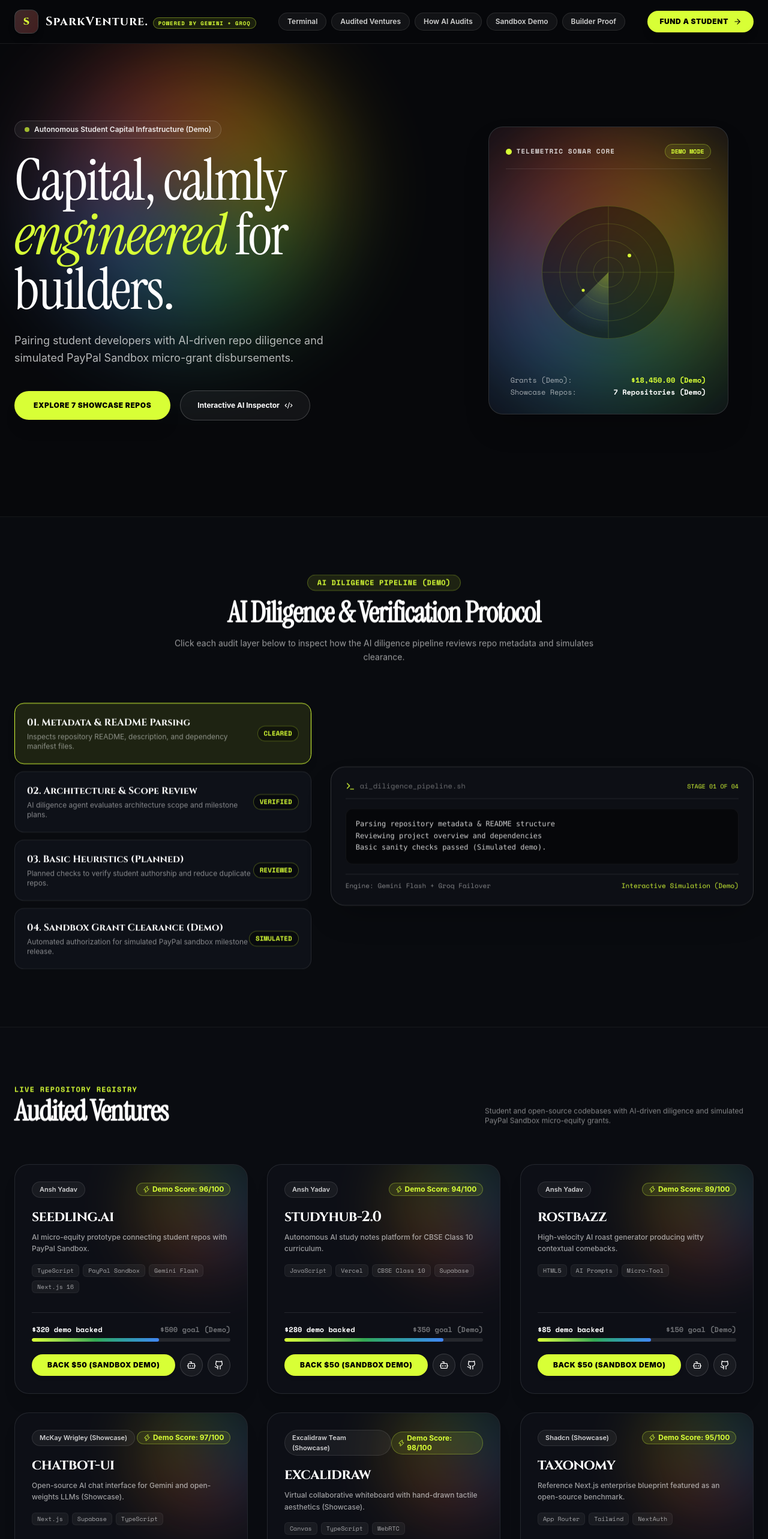
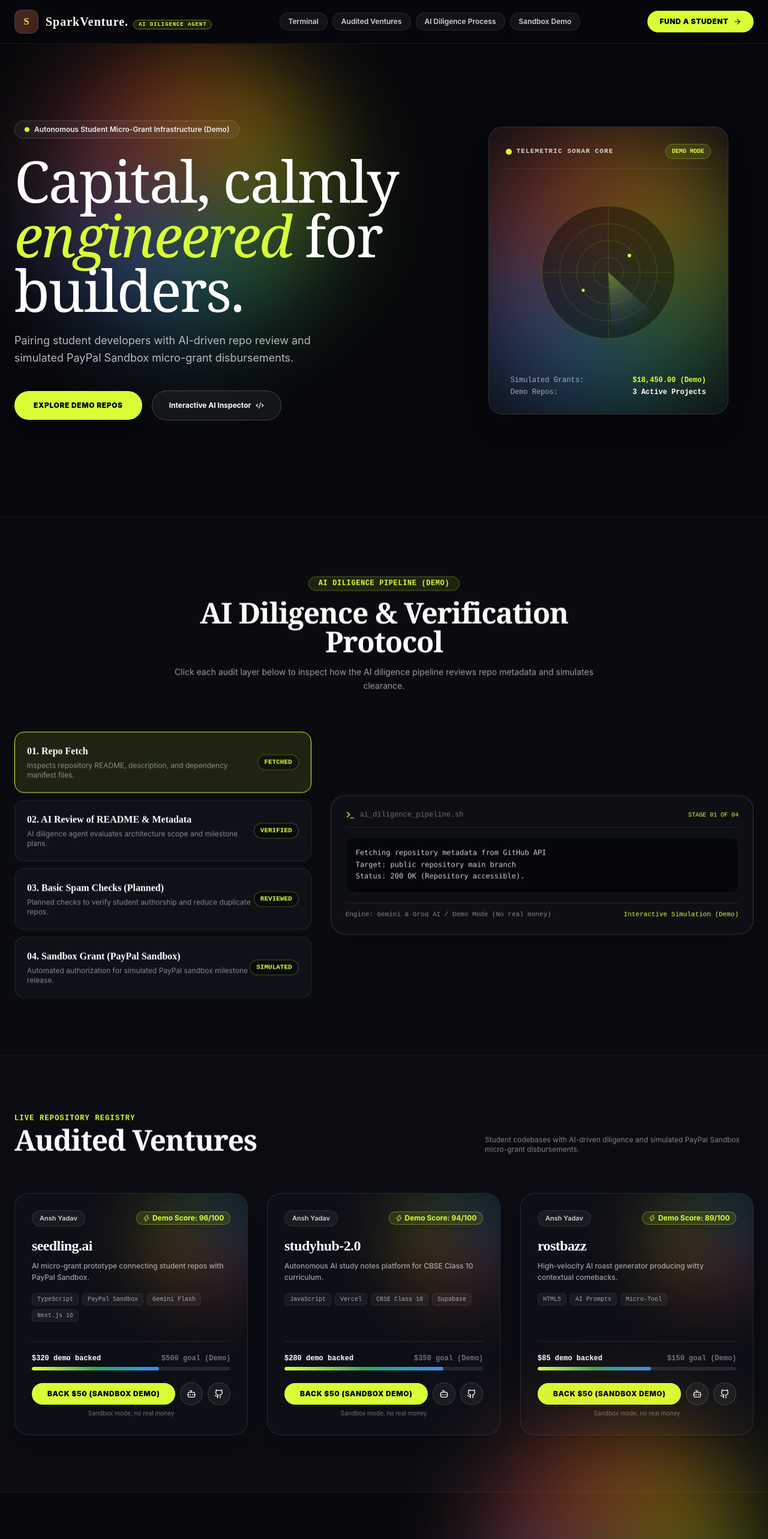
Before and after one commit to anshydv3653-git/seedling.ai, a Next.js app: page / in a window 1280 px wide. Shown: the top 2566 px of the page at 60% size. Built offline with nearby package versions, Linux system fonts and the light colour scheme.

Commit message:
Update: Homepage text and truthful demo claims

```diff
--- a/app/layout.tsx
+++ b/app/layout.tsx
@@ -2,27 +2,18 @@ import type { Metadata } from 'next';
 import './globals.css';
 
 export const metadata: Metadata = {
-  title: 'SparkVenture AI | Sovereign Student Capital & Code Diligence',
-  description:
-    'Autonomous micro-grants for student software builders backed by Google Gemini diligence and verified PayPal sandbox rails.',
+  title: 'SparkVenture AI | Student Micro-Grants',
+  description: 'AI-reviewed micro-grants for student builders, with PayPal Sandbox payments.',
 };
 
 export default function RootLayout({
   children,
-}: Readonly<{
+}: {
   children: React.ReactNode;
-}>) {
+}) {
   return (
     <html lang="en">
-      <head>
-        <link rel="preconnect" href="https://fonts.googleapis.com" />
-        <link rel="preconnect" href="https://fonts.gstatic.com" crossOrigin="anonymous" />
-        <link
-          href="https://fonts.googleapis.com/css2?family=Caveat:wght@600;700&family=Cinzel:wght@600;700;800;900&family=Instrument+Serif:ital@0;1&family=Plus+Jakarta+Sans:wght@300;400;500;600;700;800&family=Space+Mono:ital,wght@0,400;0,700;1,400&display=swap"
-          rel="stylesheet"
-        />
-      </head>
-      <body className="antialiased bg-[#07080B] text-[#F3F4F6] min-h-screen selection:bg-[#D8FF36] selection:text-black">
+      <body className="bg-[#07080B] text-[#EDEDED] antialiased">
         {children}
       </body>
     </html>
--- a/app/page.tsx
+++ b/app/page.tsx
@@ -66,7 +66,7 @@ const INITIAL_PROJECTS: Project[] = [
   {
     id: 'proj-1',
     title: 'seedling.ai',
-    tagline: 'AI micro-equity prototype connecting student repos with PayPal Sandbox.',
+    tagline: 'AI micro-grant prototype connecting student repos with PayPal Sandbox.',
     description: 'Venture audit prototype executing Gemini code reviews and simulated grant dispatches.',
     builder_name: 'Ansh Yadav',
     github_url: 'https://github.com/anshydv3653-git/seedling.ai',
@@ -98,54 +98,6 @@ const INITIAL_PROJECTS: Project[] = [
     raised_amount: 85,
     ai_score: 89,
     tags: ['HTML5', 'AI Prompts', 'Micro-Tool'],
-  },
-  {
-    id: 'proj-4',
-    title: 'chatbot-ui',
-    tagline: 'Open-source AI chat interface for Gemini and open-weights LLMs (Showcase).',
-    description: 'Production-ready chatbot frontend featured as an open-source architecture benchmark.',
-    builder_name: 'McKay Wrigley (Showcase)',
-    github_url: 'https://github.com/mckaywrigley/chatbot-ui',
-    target_amount: 450,
-    raised_amount: 0,
-    ai_score: 97,
-    tags: ['Next.js', 'Supabase', 'TypeScript'],
-  },
-  {
-    id: 'proj-5',
-    title: 'excalidraw',
-    tagline: 'Virtual collaborative whiteboard with hand-drawn tactile aesthetics (Showcase).',
-    description: 'Zero-latency vector drawing canvas featured as an open-source engineering reference.',
-    builder_name: 'Excalidraw Team (Showcase)',
-    github_url: 'https://github.com/excalidraw/excalidraw',
-    target_amount: 500,
-    raised_amount: 0,
-    ai_score: 98,
-    tags: ['Canvas', 'TypeScript', 'WebRTC'],
-  },
-  {
-    id: 'proj-6',
-    title: 'taxonomy',
-    tagline: 'Reference Next.js enterprise blueprint featured as an open-source benchmark.',
-    description: 'Open-source reference application demonstrating Next.js App Router and Tailwind CSS.',
-    builder_name: 'Shadcn (Showcase)',
-    github_url: 'https://github.com/shadcn/taxonomy',
-    target_amount: 400,
-    raised_amount: 0,
-    ai_score: 95,
-    tags: ['App Router', 'Tailwind', 'NextAuth'],
-  },
-  {
-    id: 'proj-7',
-    title: 'tldraw',
-    tagline: 'Tiny-footprint infinite drawing canvas featured as an open-source benchmark.',
-    description: 'High-performance interactive graphical SDK powering modern whiteboarding experiences.',
-    builder_name: 'Steve Ruiz & Team (Showcase)',
-    github_url: 'https://github.com/tldraw/tldraw',
-    target_amount: 500,
-    raised_amount: 0,
-    ai_score: 98,
-    tags: ['Graphics SDK', 'React', 'TypeScript'],
   },
 ];
 
@@ -326,34 +278,34 @@ export default function HomePage() {
 
   const astStages = [
     {
-      title: '01. Metadata & README Parsing',
-      status: 'CLEARED',
-      code: `Parsing repository metadata & README structure\nReviewing project overview and dependencies\nBasic sanity checks passed (Simulated demo).`,
+      title: '01. Repo Fetch',
+      status: 'FETCHED',
+      code: `Fetching repository metadata from GitHub API\nTarget: public repository main branch\nStatus: 200 OK (Repository accessible).`,
       desc: 'Inspects repository README, description, and dependency manifest files.',
     },
     {
-      title: '02. Architecture & Scope Review',
+      title: '02. AI Review of README & Metadata',
       status: 'VERIFIED',
-      code: `Identified Core Frameworks & Dependencies\nAI evaluation of project scope and execution\nPrimary model: Gemini Flash, Fallback: Groq LLaMA.`,
+      code: `Reading project overview, stack tags, and architecture\nReviewing scope against milestone micro-grant goals\nPrimary model: Gemini, Fallback: Groq.`,
       desc: 'AI diligence agent evaluates architecture scope and milestone plans.',
     },
     {
-      title: '03. Basic Heuristics (Planned)',
+      title: '03. Basic Spam Checks (Planned)',
       status: 'REVIEWED',
-      code: `Scanning public commit history and repo metadata\nFiltering obvious spam and empty submissions\nAdvanced Sybil resistance protocol in development.`,
+      code: `Scanning for empty repositories and duplicate submissions\nAutomated commit history heuristic in development\nHeuristic check: passed (simulated demo).`,
       desc: 'Planned checks to verify student authorship and reduce duplicate repos.',
     },
     {
-      title: '04. Sandbox Grant Clearance (Demo)',
+      title: '04. Sandbox Grant (PayPal Sandbox)',
       status: 'SIMULATED',
-      code: `Requested Grant: $50 - $500 USD (Demo)\nPayPal Sandbox Test Rail: READY FOR TEST\nDisbursement Verdict: Approved for Sandbox Demo.`,
+      code: `Grant Tier: $25 - $100 USD (Demo)\nPayPal Sandbox Orders & Capture: READY\nSimulated grant release authorized (No real money).`,
       desc: 'Automated authorization for simulated PayPal sandbox milestone release.',
     },
   ];
 
   return (
     <div className="min-h-screen bg-[#07080B] text-[#EDEDED] font-sans antialiased overflow-x-hidden selection:bg-[#D8FF36] selection:text-black">
-      {/* Top Navbar with 3D Monogram & All Multi-Buttons */}
+      {/* Top Navbar */}
       <nav className="sticky top-0 z-40 w-full border-b border-white/[0.08] bg-[#07080B]/90 backdrop-blur-md">
         <div className="mx-auto flex max-w-7xl items-center justify-between px-6 py-4">
           <div className="flex items-center gap-3">
@@ -368,7 +320,7 @@ export default function HomePage() {
                 SparkVenture.
               </span>
               <span className="ml-2 rounded-full border border-[#D8FF36]/40 bg-[#D8FF36]/10 px-2 py-0.5 text-[9px] font-mono-code font-bold uppercase tracking-widest text-[#D8FF36]">
-                POWERED BY GEMINI + GROQ
+                AI Diligence Agent
               </span>
             </div>
           </div>
@@ -381,13 +333,10 @@ export default function HomePage() {
               Audited Ventures
             </a>
             <a href="#ast" className="rounded-full border border-white/10 bg-white/5 px-3.5 py-1.5 text-xs font-semibold text-white/80 hover:bg-white/10 transition">
-              How AI Audits
+              AI Diligence Process
             </a>
             <a href="#charter" className="rounded-full border border-white/10 bg-white/5 px-3.5 py-1.5 text-xs font-semibold text-white/80 hover:bg-white/10 transition">
               Sandbox Demo
-            </a>
-            <a href="#creator" className="rounded-full border border-white/10 bg-white/5 px-3.5 py-1.5 text-xs font-semibold text-white/80 hover:bg-white/10 transition">
-              Builder Proof
             </a>
           </div>
 
@@ -403,17 +352,17 @@ export default function HomePage() {
         </div>
       </nav>
 
-      {/* Hero Section with Google 4-Color Ambient Blob */}
+      {/* Hero Section */}
       <section className="relative overflow-hidden pt-20 pb-28 md:pt-32 md:pb-40 border-b border-white/[0.06]">
         <div className="gemini-rotating-blob top-10 left-1/4 -translate-x-1/2" />
 
         <div className="mx-auto max-w-7xl px-6 relative z-10">
           <div className="grid grid-cols-1 lg:grid-cols-12 gap-12 items-center">
-            {/* Left Column: Bottom-to-Top Slow Motion Reveal */}
+            {/* Left Column */}
             <div className="lg:col-span-7 space-y-6 scroll-reveal">
               <div className="inline-flex items-center gap-2 rounded-full border border-white/15 bg-white/5 px-4 py-1.5 text-xs font-semibold text-white/90 backdrop-blur-md">
                 <span className="h-2 w-2 rounded-full bg-[#D8FF36] animate-pulse" />
-                <span>Autonomous Student Capital Infrastructure (Demo)</span>
+                <span>Autonomous Student Micro-Grant Infrastructure (Demo)</span>
               </div>
 
               <h1 className="font-serif-editorial text-6xl sm:text-7xl lg:text-8xl tracking-tight leading-[0.95] text-white">
@@ -422,7 +371,7 @@ export default function HomePage() {
               </h1>
 
               <p className="max-w-xl text-base sm:text-lg text-white/70 leading-relaxed font-normal">
-                Pairing student developers with AI-driven repo diligence and simulated
+                Pairing student developers with AI-driven repo review and simulated
                 PayPal Sandbox micro-grant disbursements.
               </p>
 
@@ -431,7 +380,7 @@ export default function HomePage() {
                   href="#projects"
                   className="rounded-full bg-[#D8FF36] px-8 py-4 text-xs font-black uppercase tracking-wider text-black shadow-xl hover:brightness-110 transition"
                 >
-                  Explore 7 Showcase Repos
+                  Explore Demo Repos
                 </a>
                 <a
                   href="#ast"
@@ -443,7 +392,7 @@ export default function HomePage() {
               </div>
             </div>
 
-            {/* Right Column: Telemetric Radar Sonar Core */}
+            {/* Right Column: Telemetric Sonar Core */}
             <div id="radar" className="lg:col-span-5 relative scroll-reveal">
               <div className="relative mx-auto w-full max-w-[400px] h-[480px] rounded-3xl overflow-hidden border border-white/15 bg-[#0D0F15]/90 backdrop-blur-2xl p-7 flex flex-col justify-between shadow-2xl">
                 <div className="gemini-rotating-blob top-1/2 left-1/2 -translate-x-1/2 -translate-y-1/2" />
@@ -472,12 +421,12 @@ export default function HomePage() {
 
                 <div className="relative z-10 space-y-1 text-center">
                   <div className="flex justify-between items-center text-xs font-mono-code text-white/60 px-2">
-                    <span>Grants (Demo):</span>
+                    <span>Simulated Grants:</span>
                     <span className="font-bold text-[#D8FF36]">$18,450.00 (Demo)</span>
                   </div>
                   <div className="flex justify-between items-center text-xs font-mono-code text-white/60 px-2">
-                    <span>Showcase Repos:</span>
-                    <span className="font-bold text-white">7 Repositories (Demo)</span>
+                    <span>Demo Repos:</span>
+                    <span className="font-bold text-white">3 Active Projects</span>
                   </div>
                 </div>
               </div>
@@ -486,7 +435,7 @@ export default function HomePage() {
         </div>
       </section>
 
-      {/* Interactive 4-Stage AI Inspector (How AI Audits) */}
+      {/* Interactive 4-Stage AI Inspector */}
       <section id="ast" className="py-24 border-b border-white/[0.06] bg-[#090B0F] relative">
         <div className="mx-auto max-w-7xl px-6">
           <div className="mx-auto max-w-3xl text-center mb-16 scroll-reveal">
@@ -541,7 +490,7 @@ export default function HomePage() {
                 </pre>
 
                 <div className="mt-4 pt-3 border-t border-white/10 flex justify-between items-center text-[11px] text-white/50">
-                  <span>Engine: Gemini Flash + Groq Failover</span>
+                  <span>Engine: Gemini & Groq AI / Demo Mode (No real money)</span>
                   <span className="text-[#D8FF36]">Interactive Simulation (Demo)</span>
                 </div>
               </div>
@@ -550,7 +499,7 @@ export default function HomePage() {
         </div>
       </section>
 
-      {/* Projects Directory (All 7 Repositories) */}
+      {/* Projects Directory (Verified Own Repositories) */}
       <section id="projects" className="py-24 border-b border-white/[0.06] bg-[#0A0C11] relative">
         <div className="mx-auto max-w-7xl px-6">
           <div className="flex flex-col md:flex-row md:items-end justify-between gap-6 mb-16 scroll-reveal">
@@ -563,7 +512,7 @@ export default function HomePage() {
               </h2>
             </div>
             <p className="text-xs text-white/50 max-w-md">
-              Student and open-source codebases with AI-driven diligence and simulated PayPal Sandbox micro-equity grants.
+              Student codebases with AI-driven diligence and simulated PayPal Sandbox micro-grant disbursements.
             </p>
           </div>
 
@@ -622,6 +571,7 @@ export default function HomePage() {
                       </div>
                     </div>
 
+                    <div className="space-y-1.5">
                       <div className="flex items-center gap-2 pt-1">
                         <button
                           onClick={() => {
@@ -650,6 +600,10 @@ export default function HomePage() {
                         >
                           <GithubIcon className="h-4 w-4" />
                         </a>
+                      </div>
+                      <p className="text-[10px] text-white/40 text-center">
+                        Sandbox mode, no real money
+                      </p>
                     </div>
                   </div>
                 </div>
@@ -682,8 +636,7 @@ export default function HomePage() {
               <span className="text-xs font-mono-code text-[#D8FF36]">01.</span>
               <h3 className="font-serif-luxury text-xl font-bold text-white">Repository Non-Retention Policy</h3>
               <p className="text-xs text-white/60 leading-relaxed">
-                The AI diligence agent reviews the public README and repo metadata. No source code files are permanently
-                stored on our servers, and contents are not used to train AI models.
+                The AI diligence agent inspects public README and repository metadata. Source code is never cloned or stored on our servers, and contents are not used to train AI models.
               </p>
             </div>
 
@@ -691,8 +644,7 @@ export default function HomePage() {
               <span className="text-xs font-mono-code text-[#D8FF36]">02.</span>
               <h3 className="font-serif-luxury text-xl font-bold text-white">100% Student IP Sovereignty</h3>
               <p className="text-xs text-white/60 leading-relaxed">
-                Micro-grants on SparkVenture are conceptualized as non-dilutive educational milestone funding. This
-                prototype does not claim equity warrants, patents, or IP rights on student projects.
+                Micro-grants on SparkVenture are non-dilutive educational milestone funding. No equity warrants, patents, or intellectual property rights are claimed.
               </p>
             </div>
 
@@ -700,8 +652,7 @@ export default function HomePage() {
               <span className="text-xs font-mono-code text-[#D8FF36]">03.</span>
               <h3 className="font-serif-luxury text-xl font-bold text-white">Non-Custodial Settlement Rails (Demo)</h3>
               <p className="text-xs text-white/60 leading-relaxed">
-                Grant simulations flow through PayPal Developer Sandbox test endpoints. Transactions generate simulated
-                test receipts and impact certificates for demonstration purposes.
+                Grant simulations flow directly through PayPal Developer Sandbox test endpoints. Transactions generate PayPal sandbox order and capture IDs for testing, with zero platform custody.
               </p>
             </div>
 
@@ -709,93 +660,9 @@ export default function HomePage() {
               <span className="text-xs font-mono-code text-[#D8FF36]">04.</span>
               <h3 className="font-serif-luxury text-xl font-bold text-white">Anti-Spam & Sybil Resistance (Planned)</h3>
               <p className="text-xs text-white/60 leading-relaxed">
-                Basic input filtering is active in this prototype, with comprehensive GitHub commit checks and automated
-                Sybil resistance planned for production deployment.
+                Basic input filtering is active in this prototype. Automated GitHub author verification, duplicate submission checks, and advanced Sybil resistance are planned for future releases.
               </p>
             </div>
-          </div>
-        </div>
-      </section>
-
-      {/* Creator Wordmark with Optical Mirror Reflection & Signature Font */}
-      <section id="creator" className="pt-24 pb-20 bg-[#0A0C11] overflow-hidden relative border-b border-white/[0.06]">
-        <div className="gemini-rotating-blob top-1/2 left-1/2 -translate-x-1/2 -translate-y-1/2 opacity-35" />
-
-        <div className="mx-auto max-w-7xl px-6 flex flex-col items-center justify-center text-center relative z-10 scroll-reveal">
-          <div className="inline-flex items-center gap-2 rounded-full border border-white/10 bg-white/5 px-4 py-1 text-[11px] font-mono-code text-[#D8FF36] mb-4">
-            <span>Built with Passion • Lead Architect</span>
-          </div>
-
-          <div className="flex items-center gap-3">
-            <div className="h-11 w-11 rounded-2xl bg-[#0D0F15] border border-white/20 flex items-center justify-center text-[#D8FF36] font-serif-luxury font-black text-xl shadow-lg">
-              A
-            </div>
-            <div className="flex items-baseline">
-              <span className="font-serif-luxury text-5xl sm:text-6xl font-black tracking-tight text-white">
-                ANSH
-              </span>
-              <span className="h-3 w-3 rounded-full bg-[#EA4335] ml-1" />
-            </div>
-          </div>
-
-          <p className="font-signature text-3xl text-[#D8FF36] mt-3 select-none">
-            Ansh Yadav ~ Systems & Full-Stack
-          </p>
-
-          {/* Optical Mirror Floor Reflection */}
-          <div
-            aria-hidden="true"
-            className="select-none pointer-events-none -scale-y-100 opacity-20 blur-[0.7px] mt-1"
-            style={{
-              maskImage: 'linear-gradient(to bottom, rgba(0,0,0,1) 0%, rgba(0,0,0,0) 65%)',
-              WebkitMaskImage: 'linear-gradient(to bottom, rgba(0,0,0,1) 0%, rgba(0,0,0,0) 65%)',
-            }}
-          >
-            <div className="flex items-center gap-3">
-              <div className="h-11 w-11 rounded-2xl bg-[#0D0F15] border border-white/20 flex items-center justify-center text-[#D8FF36] font-serif-luxury font-black text-xl">
-                A
-              </div>
-              <div className="flex items-baseline">
-                <span className="font-serif-luxury text-5xl sm:text-6xl font-black tracking-tight text-white">
-                  ANSH
-                </span>
-                <span className="h-3 w-3 rounded-full bg-[#EA4335] ml-1" />
-              </div>
-            </div>
-          </div>
-
-          <p className="mt-8 text-xs text-white/50 max-w-lg leading-relaxed">
-            Designed and engineered by Ansh Yadav (<span className="text-[#D8FF36]">@anshydv3653-git</span>) for the PayPal AI Hackathon 2026. A student prototype exploring AI-assisted grant diligence and developer milestone funding.
-          </p>
-
-          <div className="flex flex-wrap items-center justify-center gap-3 mt-6">
-            <a
-              href="https://github.com/anshydv3653-git"
-              target="_blank"
-              rel="noreferrer"
-              className="inline-flex items-center gap-2 rounded-full border border-white/15 bg-white/5 px-4 py-2 text-xs font-semibold text-white hover:bg-white/10 transition"
-            >
-              <GithubIcon className="h-3.5 w-3.5" />
-              <span>GitHub Profile</span>
-            </a>
-            <a
-              href="https://twitter.com/Build_With_ansh"
-              target="_blank"
-              rel="noreferrer"
-              className="inline-flex items-center gap-2 rounded-full border border-white/15 bg-white/5 px-4 py-2 text-xs font-semibold text-white hover:bg-white/10 transition"
-            >
-              <TwitterIcon className="h-3.5 w-3.5" />
-              <span>@Build_With_ansh</span>
-            </a>
-            <a
-              href="https://instagram.com/_build_with_ansh"
-              target="_blank"
-              rel="noreferrer"
-              className="inline-flex items-center gap-2 rounded-full border border-white/15 bg-white/5 px-4 py-2 text-xs font-semibold text-white hover:bg-white/10 transition"
-            >
-              <InstagramIcon className="h-3.5 w-3.5" />
-              <span>Instagram</span>
-            </a>
           </div>
         </div>
       </section>
@@ -811,7 +678,9 @@ export default function HomePage() {
               <p className="text-xs leading-relaxed text-white/50">
                 Student micro-grant prototype powered by Gemini and Groq AI with PayPal Sandbox simulation.
               </p>
-              <p className="text-[11px] font-mono-code text-white/40">© 2026 SparkVenture Protocol (Hackathon Prototype).</p>
+              <p className="text-[11px] font-mono-code text-white/40">
+                © 2026 SparkVenture AI. Built by Ansh Yadav for the PayPal AI Hackathon 2026.
+              </p>
             </div>
 
             <div className="space-y-2.5 text-xs font-semibold">
@@ -832,7 +701,7 @@ export default function HomePage() {
 
             <div className="space-y-3 text-xs">
               <h4 className="text-xs font-mono-code font-bold uppercase tracking-wider text-[#D8FF36]">
-                24/7 Global Support
+                Contact
               </h4>
 
               <div className="space-y-2">
@@ -1005,11 +874,14 @@ export default function HomePage() {
             >
               Simulate ${backingAmount} Sandbox Grant & Issue Certificate
             </button>
+            <p className="text-[10px] text-white/40 text-center">
+              Sandbox mode, no real money transferred
+            </p>
           </div>
         </div>
       )}
 
-      {/* Modal 3: Cryptographic Certificate of Impact */}
+      {/* Modal 3: Certificate of Impact */}
       {isCertificateOpen && certData && selectedProject && (
         <div className="fixed inset-0 z-50 flex items-center justify-center bg-black/85 backdrop-blur-md p-4 overflow-y-auto">
           <div className="relative w-full max-w-lg bg-[#0F121A] rounded-3xl border border-white/20 shadow-2xl p-8 space-y-6 text-center">
@@ -1042,13 +914,13 @@ export default function HomePage() {
 
               <div className="pt-3 border-t border-white/10 flex justify-between items-end text-left">
                 <div>
-                  <p className="text-[9px] font-mono-code text-white/40 uppercase">Transaction Hash</p>
+                  <p className="text-[9px] font-mono-code text-white/40 uppercase">PayPal Sandbox Order ID (Simulated)</p>
                   <p className="text-[10px] font-mono-code text-[#D8FF36]">{certData.txHash.slice(0, 16)}...</p>
                   <p className="text-[9px] font-mono-code text-white/40 mt-1">Date: {certData.date}</p>
                 </div>
                 <div className="text-right">
                   <p className="font-signature text-2xl text-[#D8FF36]">Ansh Yadav</p>
-                  <p className="text-[9px] font-mono-code text-white/50">Founder, SparkVenture</p>
+                  <p className="text-[9px] font-mono-code text-white/50">Founder, SparkVenture AI</p>
                 </div>
               </div>
             </div>
```
Also changed, not shown: 1 other file (tests, documents, lock files or other folders). Lines whose indentation alone changed are shown as unchanged.
